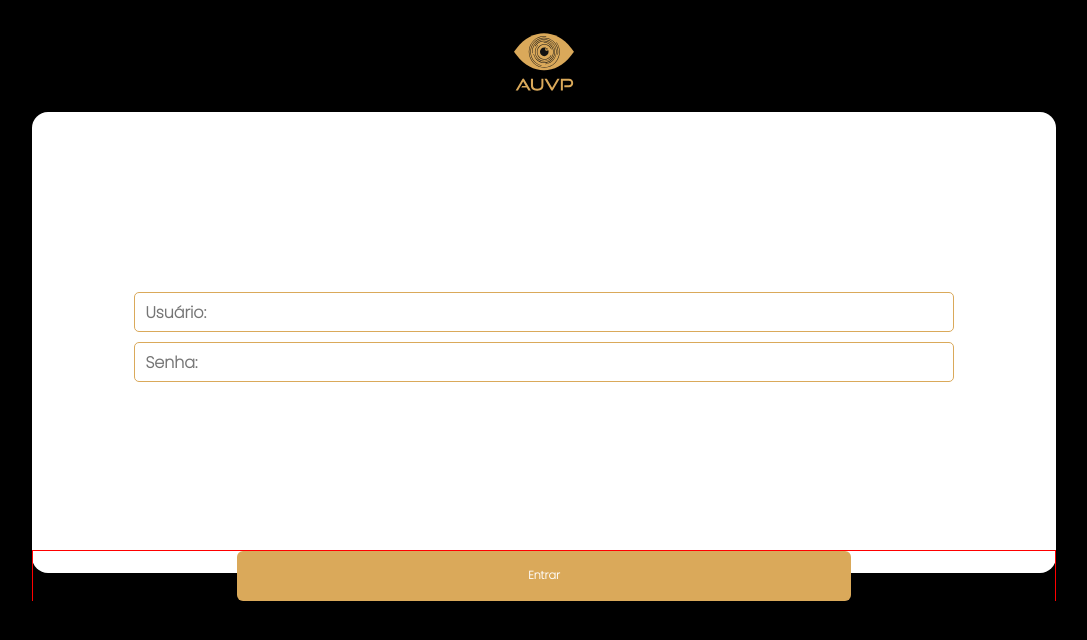
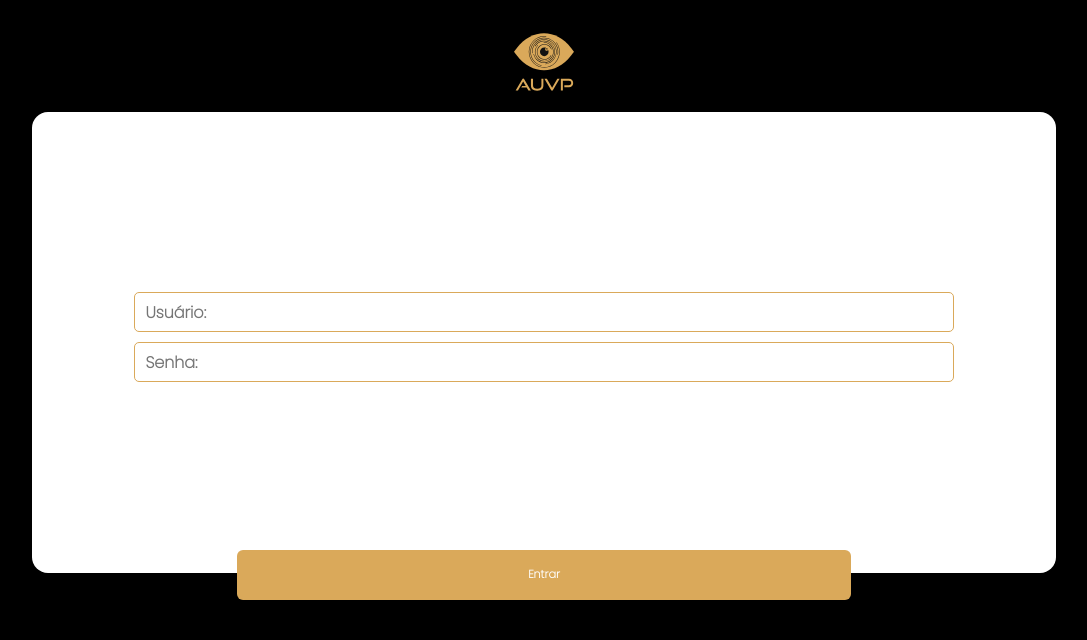
Before and after one commit to Vitor-Manoel565/vercel-qrcode, a React (Vite) app: page /login in a window 1280 px wide. Shown: the top 640 px of the page, without its empty margins (96-1183 px from the left). Built offline with nearby package versions, Linux system fonts and the light colour scheme.

Commit message:
fix(login): remover border

```diff
--- a/src/pages/login/index.tsx
+++ b/src/pages/login/index.tsx
@@ -49,7 +49,6 @@ export default function Login() {
         height="auto"
         width="100%"
         top="95%"
-        border="1px solid red"
       >
         <Button
           width="60%"
```
